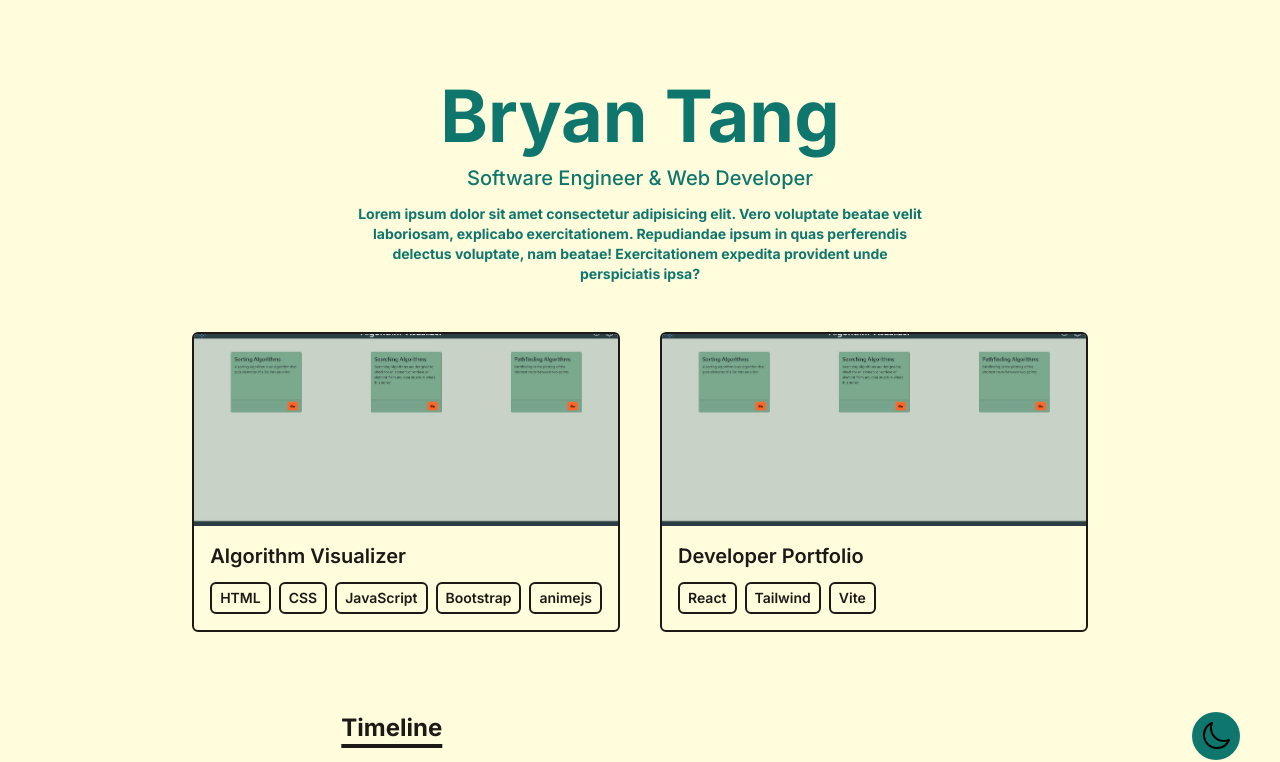
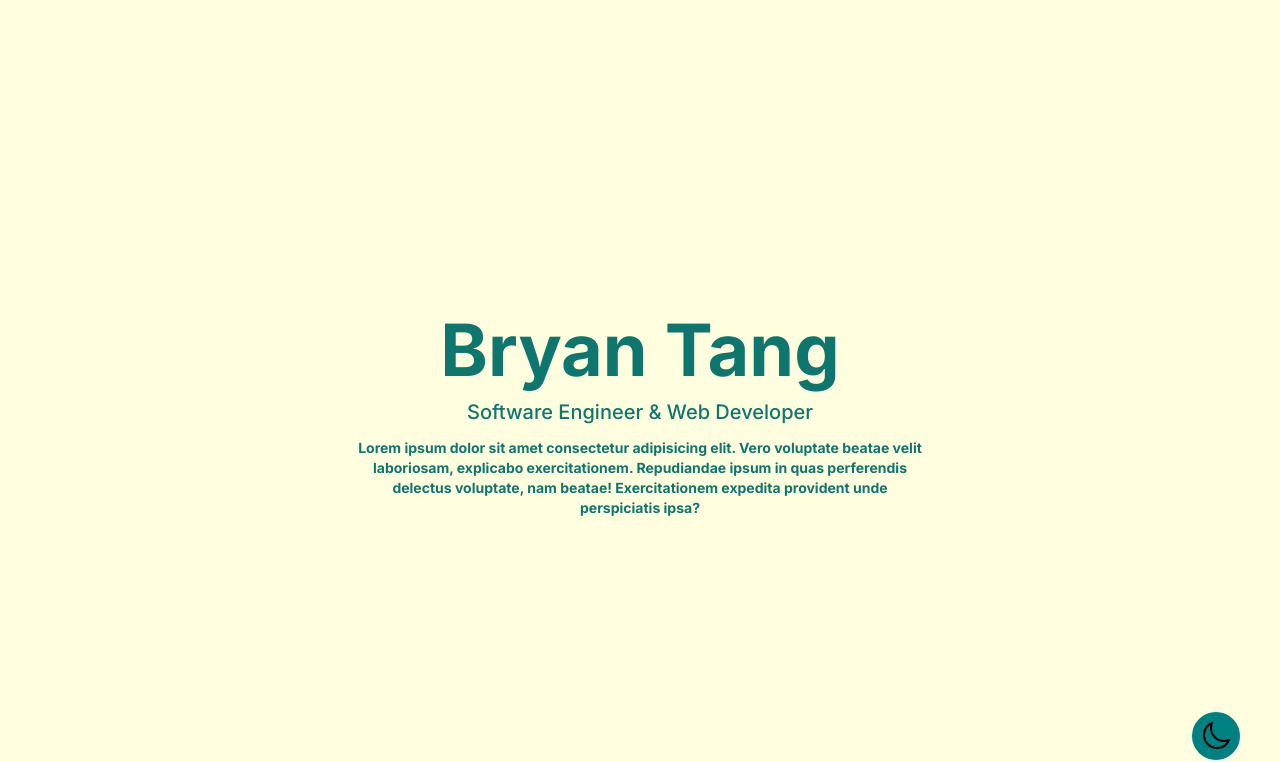
Before and after one commit to Kaiyan-Da-Man/Developer-Portfolio, a React (Vite) app: page / in a window 1280 px wide. Shown: the top 762 px of the page. Built offline with nearby package versions, Linux system fonts and the light colour scheme.

Commit message:
Adjust color palette

```diff
--- a/src/App.jsx
+++ b/src/App.jsx
@@ -67,10 +67,10 @@ function App() {
 			<button
 				type="button"
 				onClick={handleThemeSwitch}
-				className="fixed p-2 z-10 bottom-10 right-10 bg-teal-700 dark:bg-springGreen-50 text-lg rounded-full">
+				className="fixed p-2 z-10 bottom-10 right-10 bg-myTeal dark:bg-lightYellow text-lg rounded-full">
 				{theme === 'dark' ? sun : moon}
 			</button>
-			<div className="bg-springGreen-50 dark:bg-teal-700 text-stone-900 min-h-screen font-inter">
+			<div className="bg-lightYellow dark:bg-myTeal text-stone-900 min-h-screen font-inter">
 				<div className="max-w-5xl w-11/12 mx-auto">
 					<Intro />
 					<Portfolio />
--- a/src/Components/Intro.jsx
+++ b/src/Components/Intro.jsx
@@ -2,7 +2,7 @@ import React from 'react'
 
 export default function Intro() {
     return (
-        <div className='flex items-center justify-center flex-col text-center text-teal-700 pt-20 pb-6 dark:text-springGreen-50'>
+        <div className='flex items-center justify-center flex-col text-center text-teal-700 pt-20 pb-6 dark:text-lightYellow width-full h-screen'>
             <h1 className='text-4xl md:text-7xl mb-1 md:mb-3 font-bold'>Bryan Tang</h1>
             <p className='text-base md:text-xl mb-3 font-medium'>Software Engineer & Web Developer</p>
             <p className='text-sm max-w-xl mb-6 font-bold'>Lorem ipsum dolor sit amet consectetur adipisicing elit. Vero voluptate beatae velit laboriosam, explicabo exercitationem. Repudiandae ipsum in quas perferendis delectus voluptate, nam beatae! Exercitationem expedita provident unde perspiciatis ipsa?</p>
--- a/tailwind.config.cjs
+++ b/tailwind.config.cjs
@@ -9,13 +9,19 @@ module.exports = {
       },
 
       colors: {
-        springGreen: {
-          50: '#fffddb',
-          100: '#d0ceb3',
-          200: '#a2a18c',
-          300: '#777667',
-          400: '#4e4e45',
-          500: '#292925',
+        lightYellow: {
+          lightest: '#FFFFE6',
+          light: '#FFFFE3',
+          DEFAULT: '#FFFFE0',
+          dark: '#E5E5C9',
+          darkest: '#CCCCB3',
+        },
+        myTeal:  {
+          lightest: '#B2D8D8',
+          light: '#66B2B2',
+          DEFAULT: '#008080',
+          dark: '#006666',
+          darkest: '#004C4C',
         },
 
       }
```
